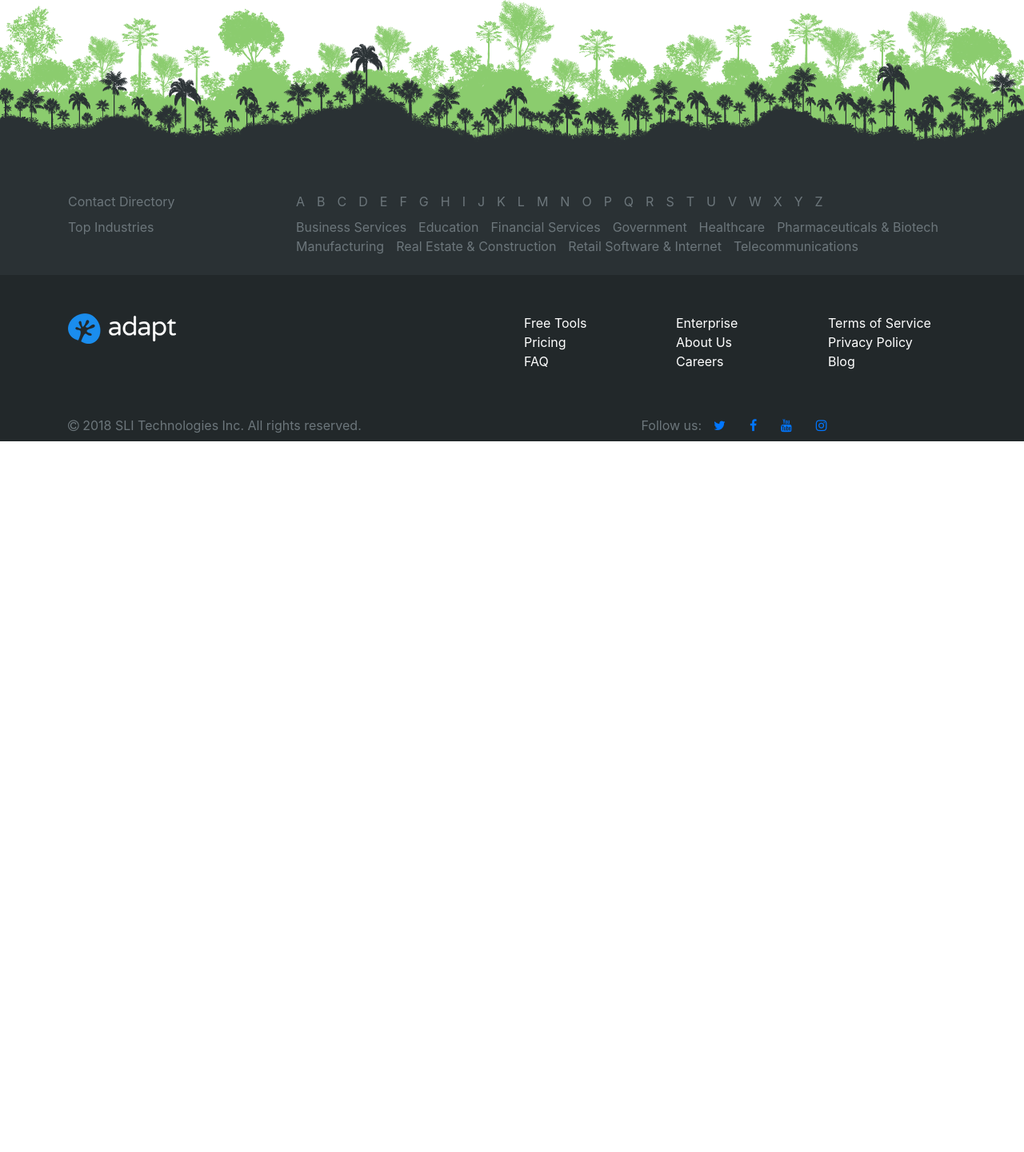
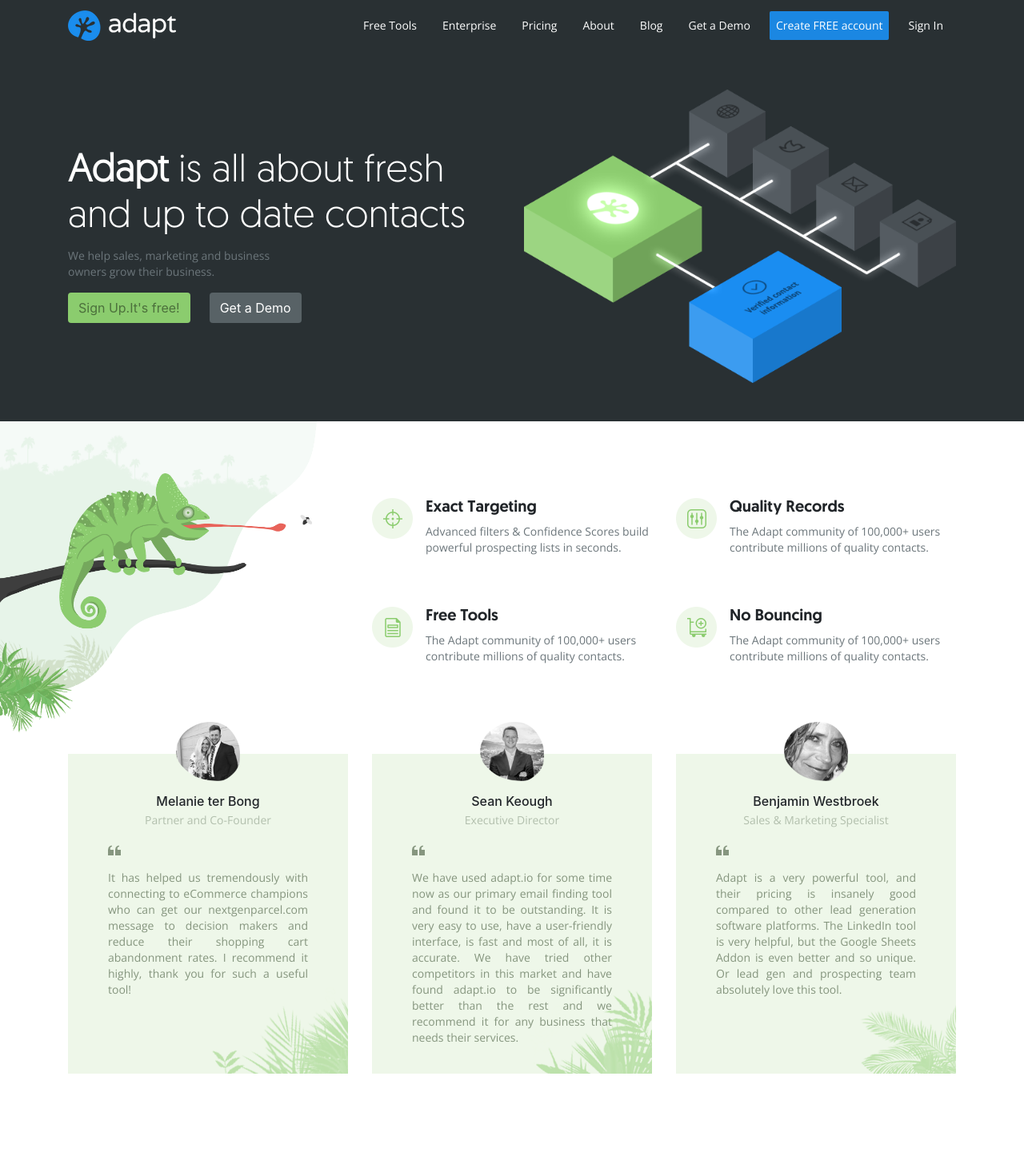
Before and after one commit to Maniabi135/adapt, an Angular app: page / in a window 1280 px wide. Shown: the top 1441 px of the page at 80% size. Before the commit the page ends 800 px from the top, so only its background shows below. Built offline with nearby package versions, Linux system fonts and the light colour scheme.

Commit message:
ui update

```diff
--- a/src/app/about/about.component.html
+++ b/src/app/about/about.component.html
@@ -1,6 +1,6 @@
 <div class="container">
     <img src="assets/img/adapt-ing.png" alt="img" class="lizard-img">
-    <div class="row pt-4 pb-4">
+    <div class="row pt-5 pb-5">
         <div class="col-12 col-sm-12 col-md-10 offset-md-2 col-lg-8 offset-lg-4">
             <div class="row">
                 <div class="col-12 col-sm-6 col-md-6 col-lg-6 col-xl-6 pt-5" *ngFor="let item of about_data">
@@ -8,7 +8,7 @@
                         <img class="align-self-top mr-3" src="{{item.icon}}" alt="image">
                         <div class="media-body">
                             <h5 class="mt-0">{{item.title}}</h5>
-                            <p>{{item.desc}}</p>
+                            <p class="text-l-grey">{{item.desc}}</p>
                         </div>
                     </div>
                 </div>
--- a/src/app/about/about.component.scss
+++ b/src/app/about/about.component.scss
@@ -1,5 +1,5 @@
 .lizard-img {
     position: absolute;
     left: 0;
-    height: 415px;
+    height: 390px;
 }
--- a/src/app/app.component.html
+++ b/src/app/app.component.html
@@ -1,7 +1,7 @@
 <!-- Adapt Component -->
-<!-- <app-top-nav></app-top-nav>
+<app-top-nav></app-top-nav>
 <app-about></app-about>
 <app-testimonial></app-testimonial>
-<app-client></app-client> -->
+<app-client></app-client>
 <app-footer></app-footer>
 <router-outlet></router-outlet>
--- a/src/app/client/client.component.html
+++ b/src/app/client/client.component.html
@@ -1,8 +1,8 @@
 <div class="container pt-5 pb-5">
     <div class="row">
         <div class="col-12 col-sm-6 col-md-6 col-lg-6 col-xl-6">
-            <h1>Integration Partners</h1>
-            <p class="text-justify">Integrates with all websites making it easy to find contacts where you need them. The Adapt community of 100,000+ users contribute millions of quality contacts. Advanced filters & Confidence Scores build powerful prospecting lists in seconds.
+            <h1><strong>Integration Partners</strong></h1>
+            <p class="text-justify text-l-grey">Integrates with all websites making it easy to find contacts where you need them. The Adapt community of 100,000+ users contribute millions of quality contacts. Advanced filters & Confidence Scores build powerful prospecting lists in seconds.
                 Our AI cleans and confirms more than 1,000,000 records per day!</p>
         </div>
         <div class="col-12 col-sm-6 col-md-6 col-lg-6 col-xl-6 align-self-center">
--- a/src/app/footer/footer.component.html
+++ b/src/app/footer/footer.component.html
@@ -1,4 +1,4 @@
-<div class="pos-relative">
+<div class="pos-relative pt-5">
     <img src="assets/img/footer.png" alt="image" class="max-w-100">
 </div>
 
@@ -20,20 +20,20 @@
             </div>
             <div class="col-8 col-sm-6 col-md-6 col-lg-6 col-xl-6">
                 <div class="row">
-                    <div class="col-12 col-sm-6 col-md-4 col-lg-4 col-xl-4 text-white" *ngFor="let item of footer_logo_list">
+                    <div class="col-12 col-sm-6 col-md-4 col-lg-4 col-xl-4 text-white pointer" *ngFor="let item of footer_logo_list">
                         {{item}}
                     </div>
                 </div>
             </div>
         </div>
-        <div class="row pt-2 pb-2">
+        <div class="row pt-4 pb-4">
             <div class="col-12 col-sm-6 col-md-6 col-lg-6 col-xl-6  text-l-grey">
                 <i class="fa fa-copyright"></i>&nbsp;<span>2018 SLI Technologies Inc. All rights reserved.</span>
             </div>
-            <div class="col-12 col-sm-6 col-md-6 col-lg-6 col-xl-6 text-center">
-                <span class="text-l-grey">Follow us:</span>
+            <div class="col-12 col-sm-6 col-md-6 col-lg-6 col-xl-6 text-right">
+                <span class="text-l-grey pr-5">Follow us:</span>
                 <span class="follow-icon" *ngFor="let item of follow_us">
-                  <i class="fa {{item}}"></i>
+                  <i class="fa {{item}} pointer"></i>
                 </span>
             </div>
         </div>
--- a/src/app/footer/footer.component.scss
+++ b/src/app/footer/footer.component.scss
@@ -2,7 +2,11 @@
 
 .follow-icon {
     padding: 0 15px;
-    color: rgb(1, 118, 255);
+    color: #1b87e2;
+}
+
+.follow-icon i:hover {
+  color: white;
 }
 
 
@@ -18,7 +22,10 @@
     cursor: pointer;
 }
 
-
+.alpha-letter:hover {
+    color: white;
+    text-decoration: underline !important;
+}
 /* ------------------- End Alphabet Class --------------- */
 
 
--- a/src/app/testimonial/testimonial.component.html
+++ b/src/app/testimonial/testimonial.component.html
@@ -1,14 +1,14 @@
-<div class="container pt-5">
+<div class="container pt-5 pb-5">
     <div class="row">
         <div class="col-12 col-sm-4 col-md-4 col-lg-4 col-xl-4" *ngFor="let item of testimonail">
             <div class="test-card">
                 <!--style="background-image: url('./assets/img/login/d.jpg');">  -->
                 <img src="{{item.img}}" alt="user" class="test-user">
                 <div class="test-content">
-                    <h6 class="text-center">{{item.name}}</h6>
-                    <p class="text-center">{{item.role}}</p>
-                    <div>&#34;</div>
-                    <p class="text-justify">{{item.description}}</p>
+                    <h6 class="text-center m-0">{{item.name}}</h6>
+                    <p class="text-center test-desg mt-1 mb-1">{{item.role}}</p>
+                    <img src="assets/img/quote.png" alt="quotes" class="pt-3 pb-3" />
+                    <p class="text-justify test-desc">{{item.description}}</p>
                 </div>
                 <img src="{{item.leaf}}" alt="Leaf" class="test-leaf">
             </div>
--- a/src/app/testimonial/testimonial.component.scss
+++ b/src/app/testimonial/testimonial.component.scss
@@ -13,7 +13,7 @@
 /* ----------------- End ------------------- */
 
 .test-card {
-    background: #dcf5e2;
+    background: #eef7e9;
     height: 400px;
     position: relative;
 }
@@ -41,5 +41,18 @@
 .test-content {
     position: relative;
     top: 50px;
-    padding: 10px;
+    padding:0 50px 50px 50px;
+    font-size: 14px;
 }
+
+.test-desg{
+  color: #b2bfad;
+}
+
+.quotes{
+  color: #c5e5b6;
+}
+
+.test-desc{
+  color: #85957e;
+}
--- a/src/app/top-nav/top-nav.component.html
+++ b/src/app/top-nav/top-nav.component.html
@@ -1,4 +1,5 @@
-<nav class="navbar navbar-expand-lg navbar-light bg-light">
+<div class="nav-bg-dark">
+  <nav class="navbar navbar-expand-lg">
     <div class="container">
         <a class="navbar-brand" href="#"><img src="assets/img/logo.png" alt=""></a>
         <button class="navbar-toggler" type="button" data-toggle="collapse" data-target="#navbarNavDropdown" aria-controls="navbarNavDropdown" aria-expanded="false" aria-label="Toggle navigation">
@@ -6,7 +7,7 @@
         </button>
         <div class="collapse navbar-collapse" id="navbarNavDropdown">
             <ul class="navbar-nav ml-auto">
-                <li class="nav-item" [ngClass]="{'active':list === 'Create FREE account'}" *ngFor="let list of nav_head_list">
+                <li class="nav-item ml-2 mr-2" [ngClass]="{'active':list === 'Create FREE account'}" *ngFor="let list of nav_head_list">
                     <a class="nav-link" href="#">{{list}}</a>
                 </li>
             </ul>
@@ -16,11 +17,11 @@
   <div class="container">
       <div class="row pt-5 pb-5">
           <div class="col-12 col-sm-6 col-md-6 col-lg-6 col-xl-6 align-self-center">
-            <h1>Adapt is all about fresh and up to date contacts</h1>
-            <p>We help sales, marketing and business owners grow their business.</p>
-            <button type="button" class="btn" [ngClass]="{
-              'btn-outline-success':btn_text === 'Sign Up.It\'s free!',
-              'btn-outline-secondary':btn_text === 'Get a Demo'
+              <h1 class="head-title"><strong>Adapt</strong> is all about fresh<br>and up to date contacts</h1>
+              <p class="text-l-grey">We help sales, marketing and business<br>owners grow their business.</p>
+              <button type="button" class="btn mr-4" [ngClass]="{
+                'bg-green text-d-green':btn_text === 'Sign Up.It\'s free!',
+                'bg-grey text-white':btn_text === 'Get a Demo'
               }" *ngFor="let btn_text of btn_list">{{btn_text}}</button>
           </div>
           <div class="col-12 col-sm-6 col-md-6 col-lg-6 col-xl-6">
@@ -28,9 +29,9 @@
           </div>
       </div>
   </div>
-<div class="row">
+  <!-- <div class="row">
       <div class="col-12">
-        <div class="container-fluid">
+          <div class="container">
               <nav>
                 <ol class="breadcrumb">
                       <li class="breadcrumb-item active">Text</li>
@@ -41,11 +42,11 @@
               </nav>
           </div>
       </div>
+  </div> -->
 </div>
 
 
 
 
 
-
 <!-- style="background-image:url('./assets/img/3d-img.png');" -->
--- a/src/app/top-nav/top-nav.component.scss
+++ b/src/app/top-nav/top-nav.component.scss
@@ -0,0 +1,22 @@
+/* ------------------- Navbar ------------------ */
+
+.active>.nav-link {
+    color: white !important;
+    background: #1b87e2 !important;
+    border-radius: 2px;
+    -webkit-border-radius: 2px;
+    -moz-border-radius: 2px;
+    -ms-border-radius: 2px;
+    -o-border-radius: 2px;
+}
+
+a {
+  color: white !important;
+}
+
+.head-title {
+  font-size: 36pt;
+  color: white;
+  font-family: 'Light-font' !important;
+}
+/*---------------------------------------------------*/
--- a/src/styles.scss
+++ b/src/styles.scss
@@ -15,7 +15,12 @@
 
 @font-face {
     font-family: 'Medium-font';
-    src: url('assets/font/geomanist/hinted-Geomanist-Medium.ttf');
+    src: url('./assets/font/geomanist/hinted-Geomanist-Medium.ttf');
+}
+
+@font-face {
+  font-family: 'Light-font';
+  src: url('./assets/font/geomanist/hinted-Geomanist-Light.ttf');
 }
 
 .pointer {
@@ -37,9 +42,16 @@
 }
 
 h1 {
-    font-family: 'Medium-font';
+    font-family: 'Light-font' !important;
 }
 
+h5 {
+  font-family: 'Medium-font' !important;
+}
+
+.m-0{
+  margin: 0 !important;
+}
 
 /* -------------------------------------- */
 
@@ -62,7 +74,9 @@
 .text-green {
     color: #8bcc6e !important;
 }
-
+.text-d-green{
+    color:#4c703c !important;
+}
 .bg-green {
     background: #8bcc6e !important;
 }
@@ -71,34 +85,27 @@
     background: #586266 !important;
 }
 
+.text-grey {
+  color: #586266 !important;
+}
+
 .text-l-grey {
     color: #6c767b !important;
 }
 
 .text-blue {
-    color: rgb(1, 118, 255) !important;
+    color: #1b87e2 !important;
 }
 
 .bg-blue {
-    background: rgb(1, 118, 255) !important;
+    background: #1b87e2 !important;
 }
 
 
 /* -------------------------------------- */
 
 
-/* ------------------- Navbar ------------------ */
 
-.navbar-light .navbar-nav .active>.nav-link,
-.navbar-light .navbar-nav .nav-link.active,
-.navbar-light .navbar-nav .nav-link.show,
-.navbar-light .navbar-nav .show>.nav-link {
-    color: white !important;
-    background: blue;
-}
-
-
-/*---------------------------------------------------*/
 
 
 /* Extra small devices (phones, 600px and down) */
```
Also changed, not shown: src/assets/img/left-quote.png (added), src/assets/img/quote.png (added), src/index.html (line endings or trailing spaces). Lines whose indentation alone changed are shown as unchanged.
